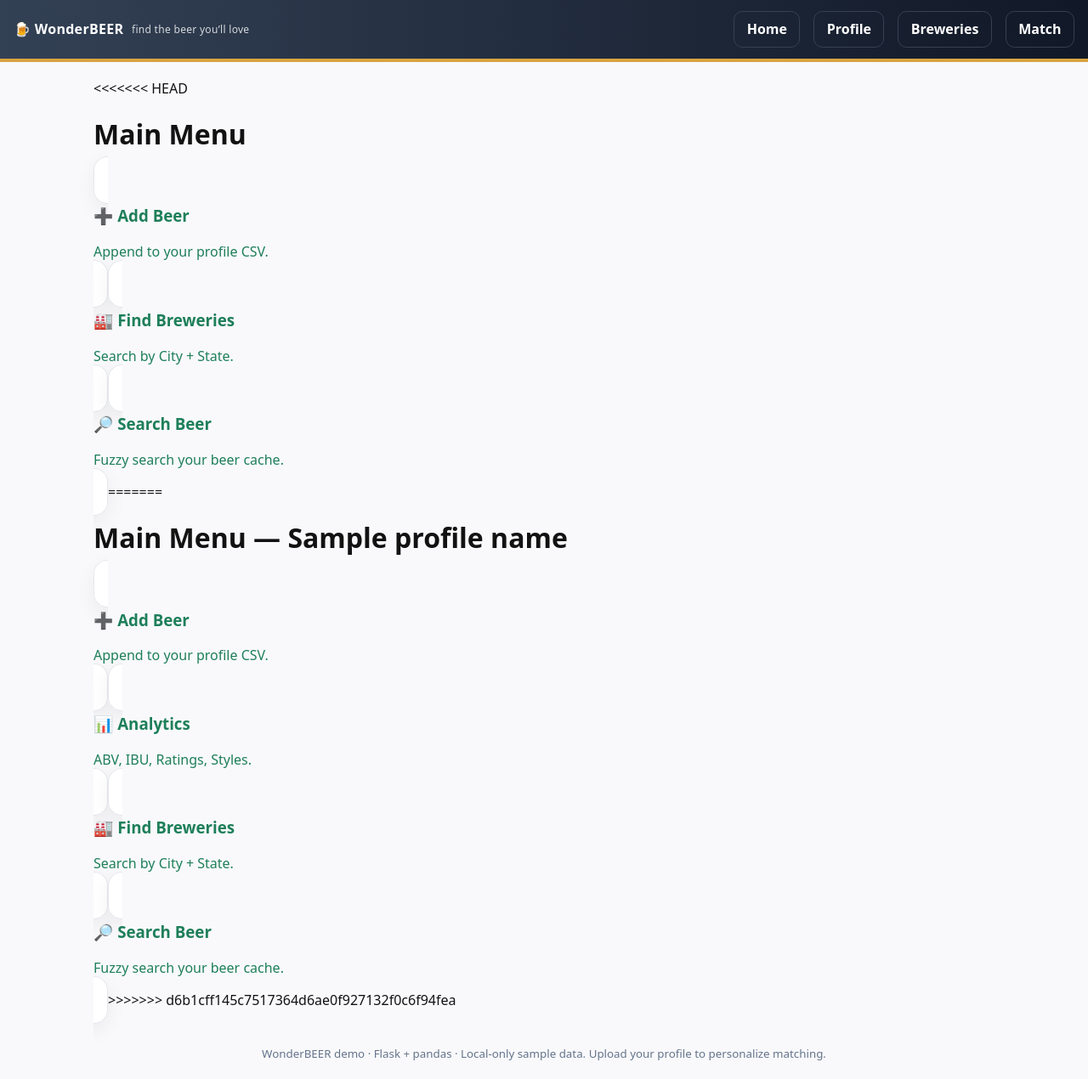
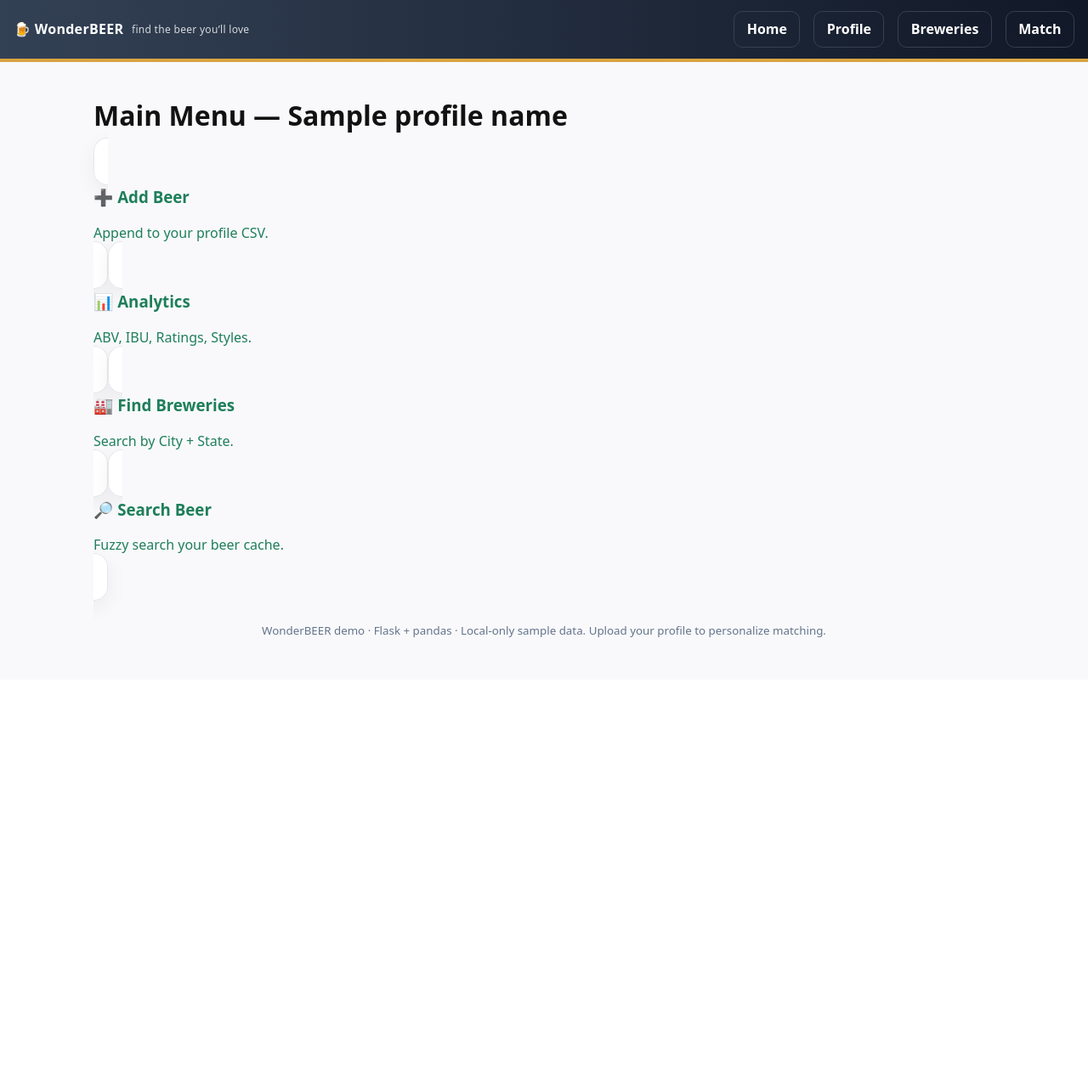
Before and after one commit to Rainmaker1981/WonderBeerWeb, a Flask app: template templates/menu.html in a window 1280 px wide. Shown: the whole page at 85% size. After the commit the page ends 800 px from the top, so only its background shows below. Run offline with Flask 3, Linux system fonts and the light colour scheme; the template is opened without the code that fills it: most values are stand-ins (such as "Sample title", 1, 10 or a date in 2020).

Commit message:
Update menu.html

```diff
--- a/templates/menu.html
+++ b/templates/menu.html
@@ -1,29 +1,26 @@
-{% extends "base.html" %}{% block content %}
-<<<<<<< HEAD
-<h1>Main Menu</h1>
-<div class="cards">
-  <a class="card link" href="{{ url_for('add_beer') }}"><h3>➕ Add Beer</h3><p>Append to your profile CSV.</p></a>
-  <a class="card link" href="{{ url_for('breweries') }}"><h3>🏭 Find Breweries</h3><p>Search by City + State.</p></a>
-  <a class="card link" href="{{ url_for('beer_search') }}"><h3>🔎 Search Beer</h3><p>Fuzzy search your beer cache.</p></a>
-=======
-<h1>Main Menu — {{ profile_name }}</h1>
+{% extends "base.html" %}
+{% block content %}
+  <h1>Main Menu — {{ profile_name or 'WonderBEER' }}</h1>
 
   <div class="cards">
     <a class="card link" href="{{ url_for('add_beer') }}">
-    <h3>➕ Add Beer</h3><p>Append to your profile CSV.</p>
+      <h3>➕ Add Beer</h3>
+      <p>Append to your profile CSV.</p>
     </a>
 
     <a class="card link" href="{{ url_for('analytics') }}">
-    <h3>📊 Analytics</h3><p>ABV, IBU, Ratings, Styles.</p>
+      <h3>📊 Analytics</h3>
+      <p>ABV, IBU, Ratings, Styles.</p>
     </a>
 
     <a class="card link" href="{{ url_for('breweries') }}">
-    <h3>🏭 Find Breweries</h3><p>Search by City + State.</p>
+      <h3>🏭 Find Breweries</h3>
+      <p>Search by City + State.</p>
     </a>
 
     <a class="card link" href="{{ url_for('beer_search') }}">
-    <h3>🔎 Search Beer</h3><p>Fuzzy search your beer cache.</p>
+      <h3>🔎 Search Beer</h3>
+      <p>Fuzzy search your beer cache.</p>
     </a>
->>>>>>> d6b1cff145c7517364d6ae0f927132f0c6f94fea
   </div>
 {% endblock %}
```
Lines whose indentation alone changed are shown as unchanged.
